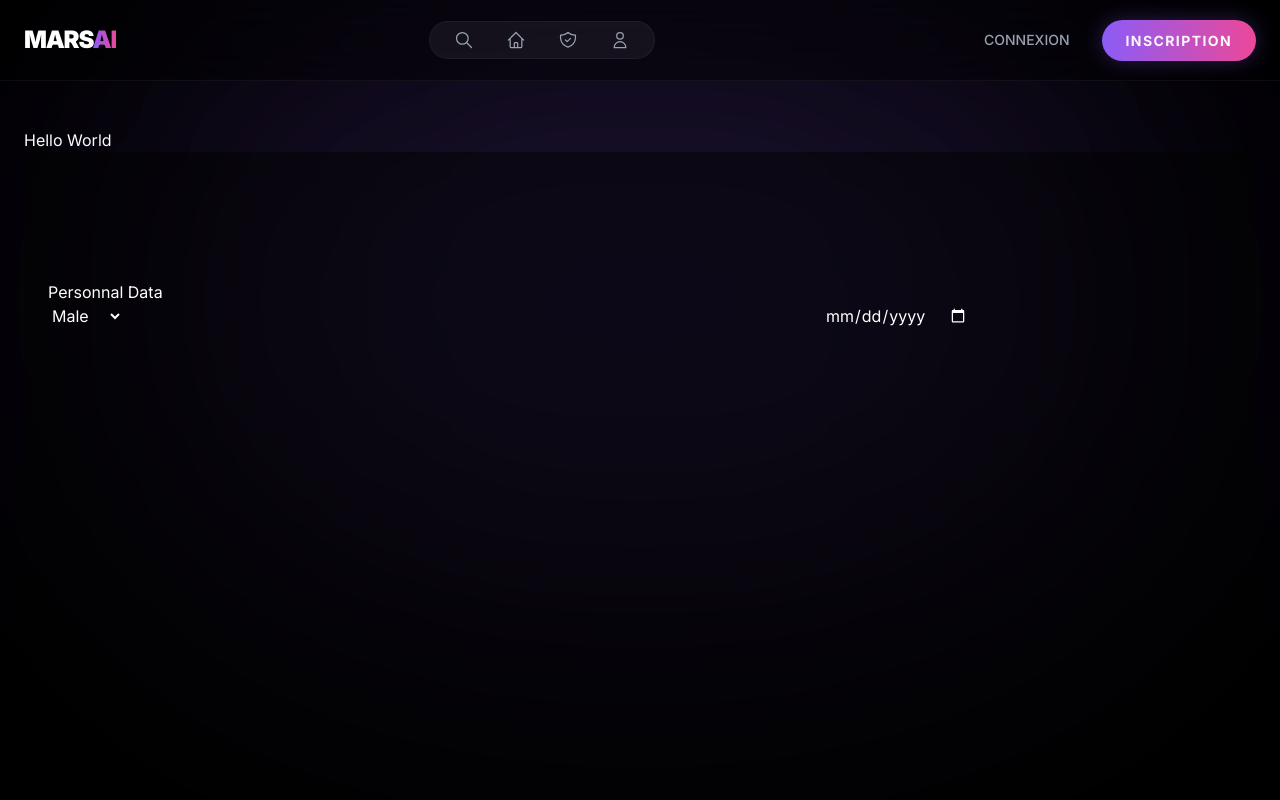
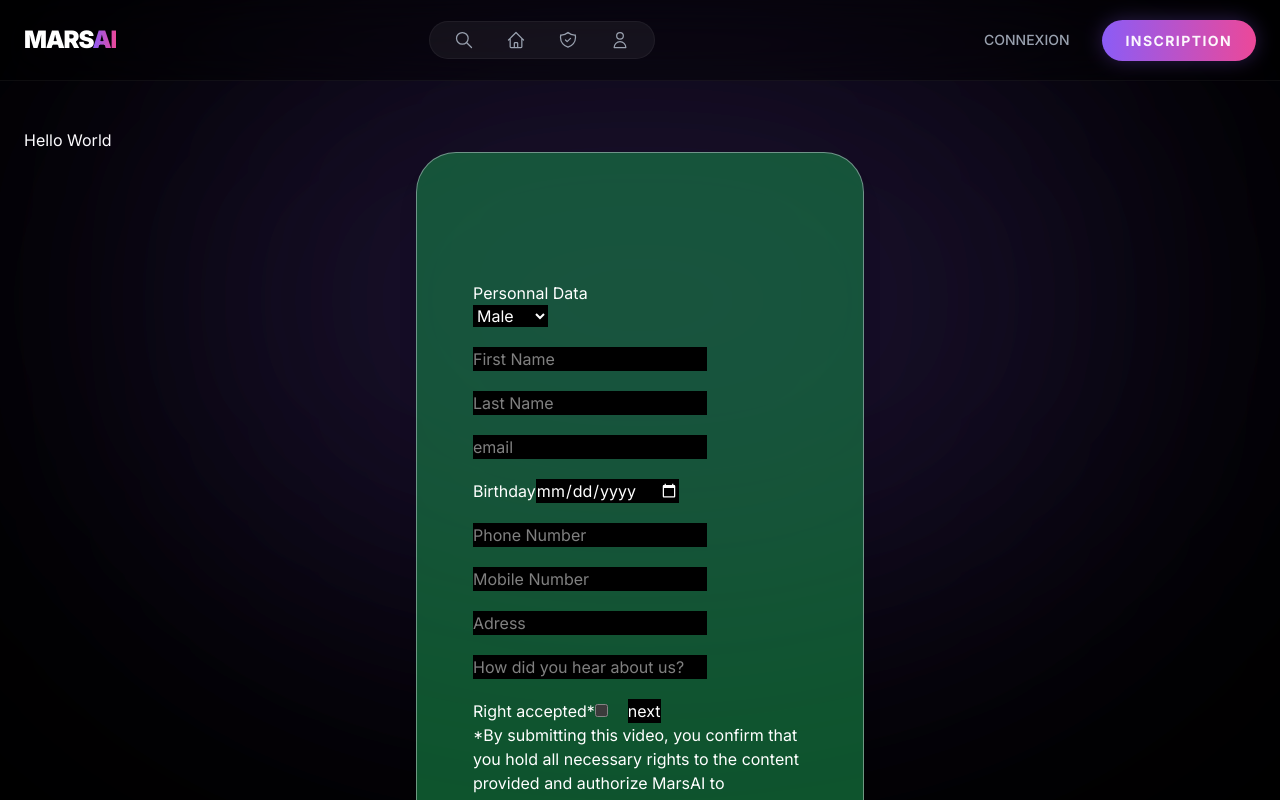
Before and after one commit to YusufByn/MarsAi, a React app in the folder frontend/: page /formsubmission in a window 1280 px wide. Shown: the top 800 px of the page. Built offline with nearby package versions, Linux system fonts and the light colour scheme; no server answers; the HTML template or start-up script is replaced by a standard one.

Commit message:
commit 1.1 Form Submission pending

```diff
--- a/frontend/package.json
+++ b/frontend/package.json
@@ -10,6 +10,7 @@
     "preview": "vite preview"
   },
   "dependencies": {
+    "@headlessui/react": "^2.2.9",
     "react": "^19.2.0",
     "react-dom": "^19.2.0",
     "react-router-dom": "^7.12.0"
--- a/frontend/src/components/Form/ParticipationSubmission1.jsx
+++ b/frontend/src/components/Form/ParticipationSubmission1.jsx
@@ -5,24 +5,119 @@ const ParticipationSubmission1 = () => {
   const navigate = useNavigate();
 
   return (
-    <div className="min-h-screen bg-black text-white pt-32 pb-20">
+    <div className=" w-full max-w-md mx-auto p-8 rounded-[40px] glass space-y-6 shadow-xl border border-white/40 min-h-screen bg-green-900 text-white pt-32 pb-20 ">
 
       <div className="fixed top-0 left-1/2 -translate-x-1/2 w-[1000px] h-[600px] bg-mars-primary/10 blur-[150px] rounded-full pointer-events-none z-0"></div>
 
         <div className="relative z-10 max-w-[1440px] mx-auto px-6">
           <h2>Personnal Data</h2>
-          <form action="" method="get">
-            <select name="Gender" id="Gender">
+          <section className="">
+              <form action="" method="get" className=" border-white flex flex-wrap gap-5 ">
+                <select name="Gender" id="Gender" className="bg-black">
                   <option value="Male">Male</option>
                   <option value="Female">Female</option>
                   <option value="They">They</option>
                 </select>
-            <input type="text" name="FirstName" id="FirstName" />
-            <input type="text" name="LastName" id="LastName"/>
-            <input type="email" name="email" id="email" />
-            <input type="date" name="birthday" id="birthday" />
+                <div className="bg-grey border-white flex flex-wrap gap-5">
+
+                  <div className="space-y-2">
+                  <input
+                    type="text"
+                    name="FirstName"
+                    id="FirstName"
+                    label="FirstName"
+                    placeholder="First Name"
+                    className="bg-black" />
+                  </div>
+
+                  <div className="space-y-2">
+                  <input
+                    type="text"
+                    name="LastName"
+                    id="LastName"
+                    placeholder="Last Name"
+                    className="bg-black"/>
+                  </div>
+
+                  <div className="space-y-2">
+                  <input
+                    type="email"
+                    name="email"
+                    id="email"
+                    placeholder="email"
+                    className="bg-black"/>
+                  </div>
+
+                  <div className="space-y-2">
+                  <span>Birthday</span>
+                  <input
+                    type="date"
+                    name="birthday"
+                    id="birthday"
+                    className="bg-black"/>
+                  </div>
+
+                  <div className="space-y-2">
+                  <input
+                    type="tel"
+                    name="PhoneNumber"
+                    id="PhoneNumber"
+                    placeholder="Phone Number"
+                    className="bg-black" />
+                  </div>
+
+                  <div className="space-y-2">
+                  <input
+                    type="tel"
+                    name="MobileNumber"
+                    id="MobileNumber"
+                    placeholder="Mobile Number"
+                    className="bg-black" />
+                  </div>
+
+                  <div className="space-y-2">
+                  <input
+                    type="text"
+                    name="adress"
+                    placeholder="Adress"
+                    id="adress"
+                    className="bg-black" />
+                  </div>
+
+                  <div className="space-y-2">
+                  <input
+                    type="text"
+                    name="acquisition_source"
+                    id="acquisition_source"
+                    placeholder="How did you hear about us?"
+                    className="bg-black" />
+                  </div>
+
+                  <div className="space-y-2">
+                  <span>Right accepted*</span>
+                  <input
+                    type="checkbox"
+                    name="rights_accepted"
+                    id="rights_accepted"
+                    className="bg-black" />
+                  </div>
+
+                  <div className="space-y-2">
+                  <button
+                    type="submit"
+                    className="bg-black">
+                    next
+                  </button>
+                  </div>
+
+                </div>
               </form>
-
+          </section>
+          <div className="space-y-2">
+            <span>
+              *By submitting this video, you confirm that you hold all necessary rights to the content provided and authorize MarsAI to broadcast, reproduce, and use this video, in whole or in part, in its communications media, without limitation in terms of duration or territory.
+            </span>
+          </div>
       </div>
     </div>
   );
--- a/frontend/src/pages/HomePage.jsx
+++ b/frontend/src/pages/HomePage.jsx
@@ -1,4 +1,5 @@
 import React, { useState, useEffect } from 'react';
+import { useNavigate } from 'react-router-dom';
 
 const Countdown = () => {
   const [timeLeft, setTimeLeft] = useState({
@@ -79,6 +80,7 @@ const Countdown = () => {
 };
 
 const HomePage = () => {
+  const navigate = useNavigate();
   return (
     <div className="min-h-screen bg-black text-white font-sans selection:bg-mars-primary selection:text-white overflow-x-hidden">
 
```
Also changed, not shown: 1 other file (tests, documents, lock files or other folders). Lines whose indentation alone changed are shown as unchanged.
